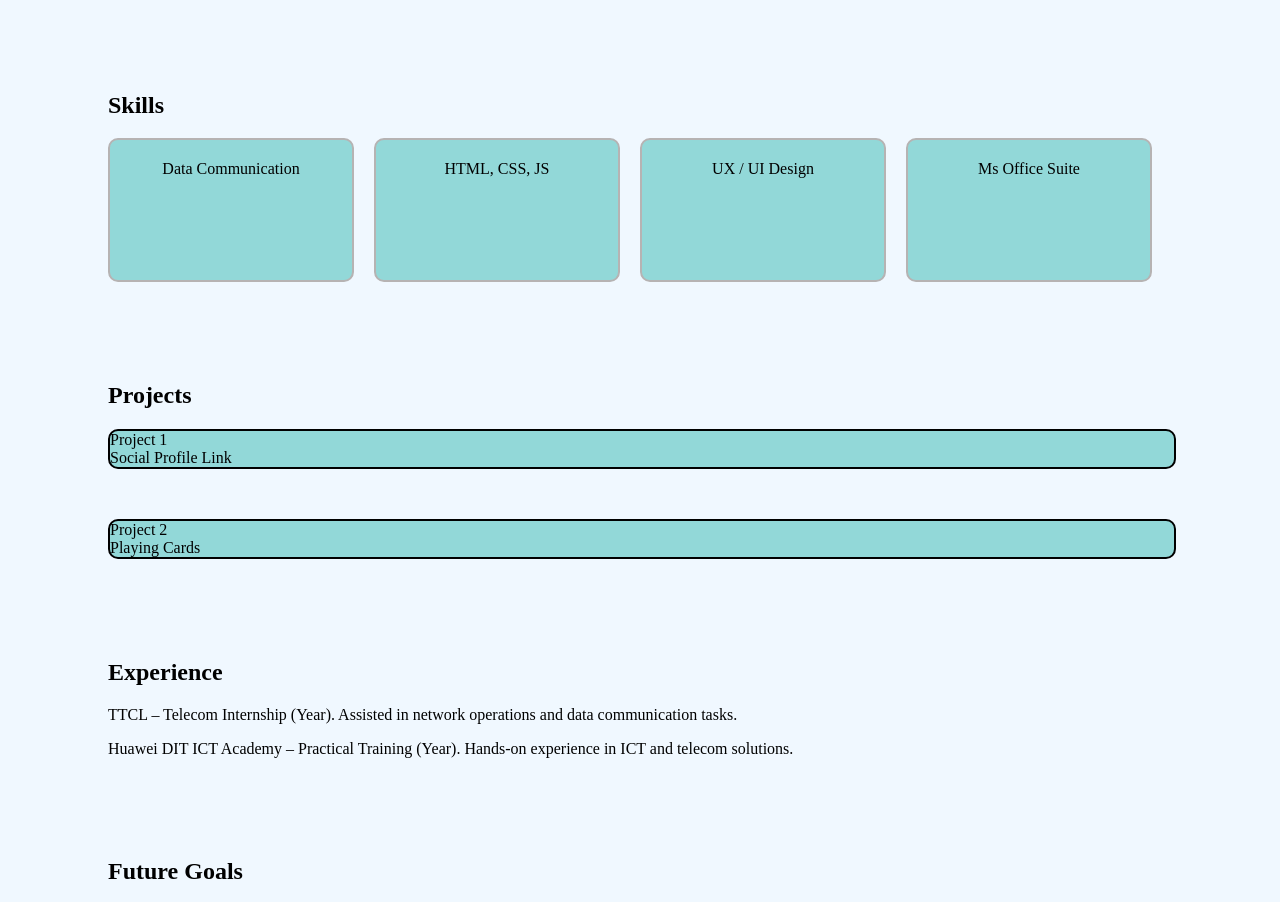
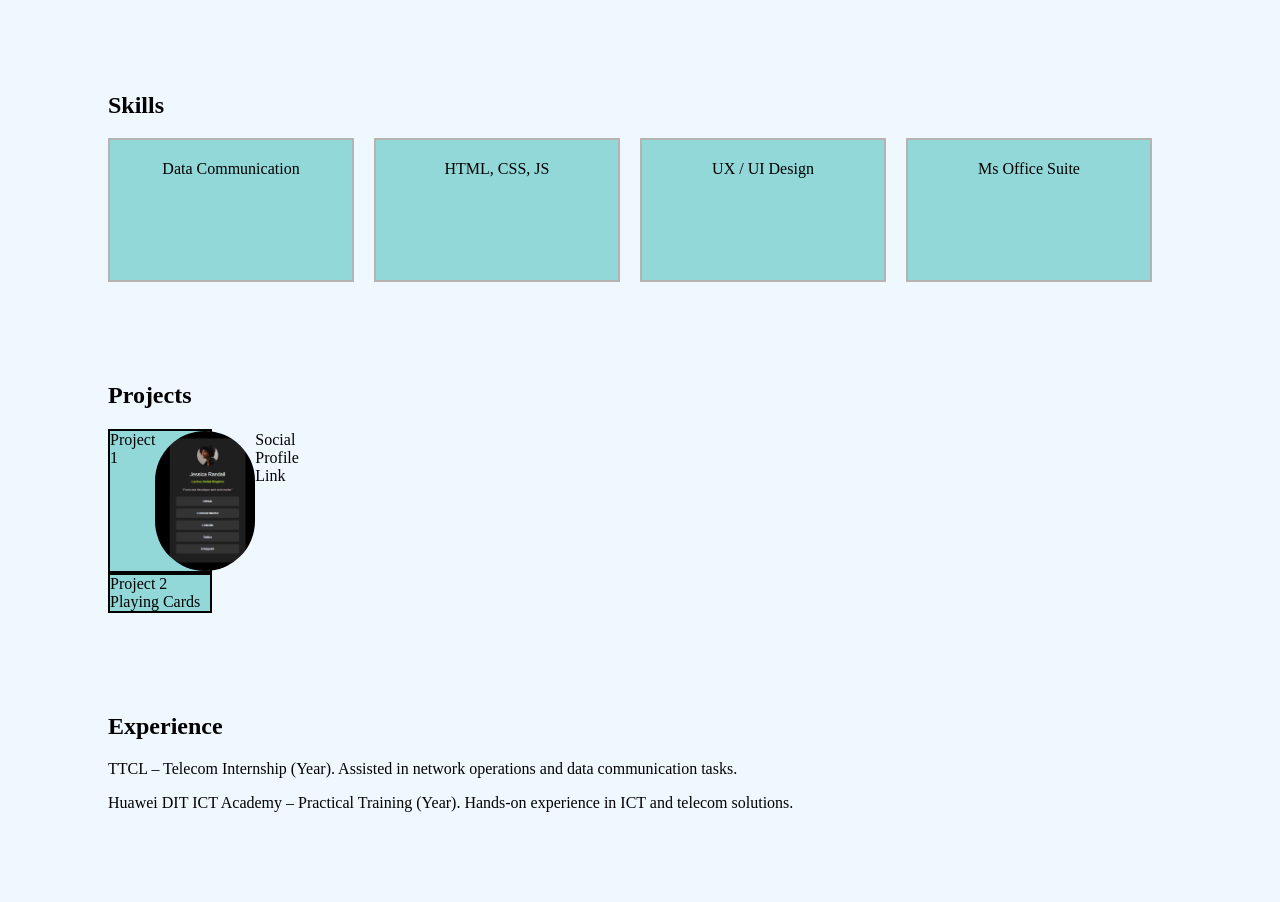
Before and after one commit to atupyeetwevee/My-Portfolio, a plain HTML site: page index.html in a window 1280 px wide. Shown: the part 960-1862 px from the top of the page. Drawn offline with Linux system fonts and the light colour scheme.

Commit message:
Initial commit

```diff
--- a/index.html
+++ b/index.html
@@ -51,7 +51,8 @@
        <section class="area4">
         <h1>Projects</h1>
         <div id="box">
-            <div class="project-1">Project 1<br>Social Profile Link</button></div>
+            <div class="project-1">Project 1<br><img src="social-profile-links.PNG">
+                Social Profile Link</div>
             <div class="project-2">Project 2<br>Playing Cards</button></div>
         </div>
        </section>
--- a/styles.css
+++ b/styles.css
@@ -64,7 +64,6 @@ img{
     box-sizing: content-box;
     border: 2px solid rgb(182, 179, 179);
     padding: 20px;
-    border-radius: 10px;
     width: 100%;
     height: 100px;
     text-align: center;
@@ -102,13 +101,12 @@ button{
 /* Projects section */
 .project-1, .project-2{
     display: flex;
-    gap: 50px;
-    margin-bottom: 50px;
+    flex-direction: row;
+    justify-content: space-between;
     background-color: rgb(146, 216, 216);
     border: 2px solid black;
-    width: 100%;
+    width: 100px;
     height: auto;
-    border-radius: 10px;
 }
 
 /* the Experience section */
```
Also changed, not shown: social-profile-links.PNG (added).
